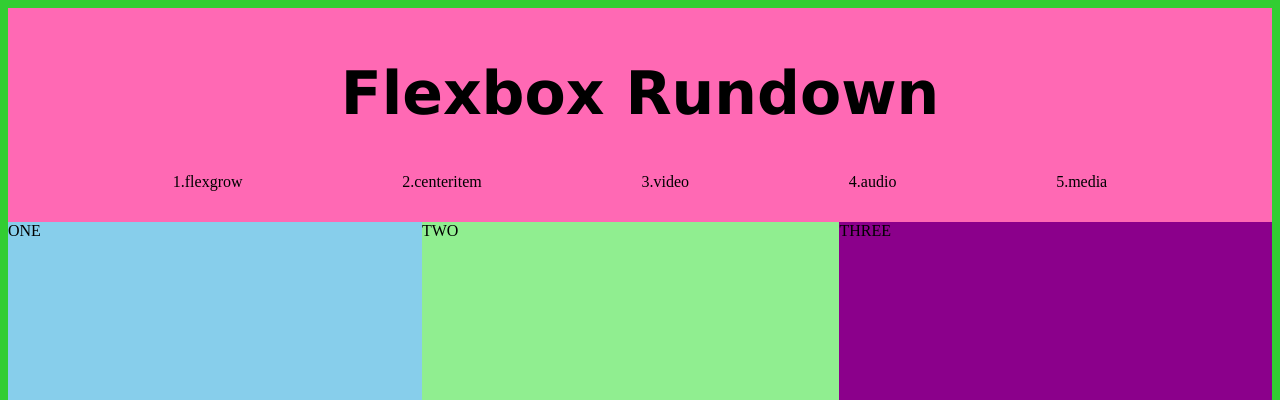
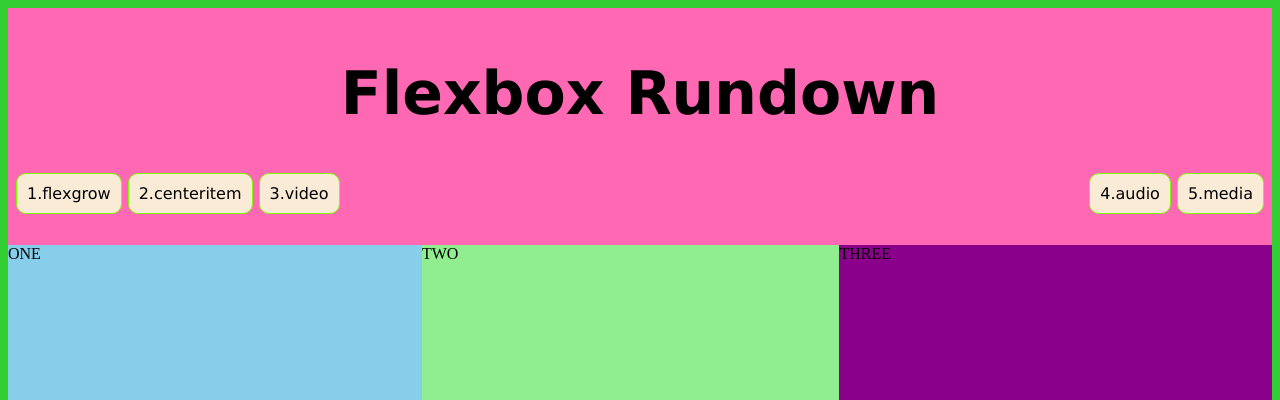
Before and after one commit to Levik03/Flexbox-Rundown, a plain HTML site: page index.html in a window 1280 px wide. Shown: the top 400 px of the page. Drawn offline with Linux system fonts and the light colour scheme.

Commit message:
bordered lists

```diff
--- a/index.html
+++ b/index.html
@@ -20,7 +20,7 @@
                 <li>1.flexgrow</li>
                 <li>2.centeritem</li>
                 <li>3.video</li>
-                <li>4.audio</li>
+                <li class="push">4.audio</li>
                 <li>5.media</li>
             </div>
         </ul>
--- a/styles.css
+++ b/styles.css
@@ -6,6 +6,16 @@ text-align: center;
 ul{list-style-type: none;
 padding: 5px;
 }
+
+.push{margin-left: auto;
+}
+
+li{font-family: Verdana, Geneva, Tahoma, sans-serif;
+padding: 10px;
+margin: 0px 3px;
+border: 1px solid lawngreen;
+border-radius: 10px;
+background-color: antiquewhite;}
 
 .containerNav{display: flex;
 flex-wrap: wrap;
```
